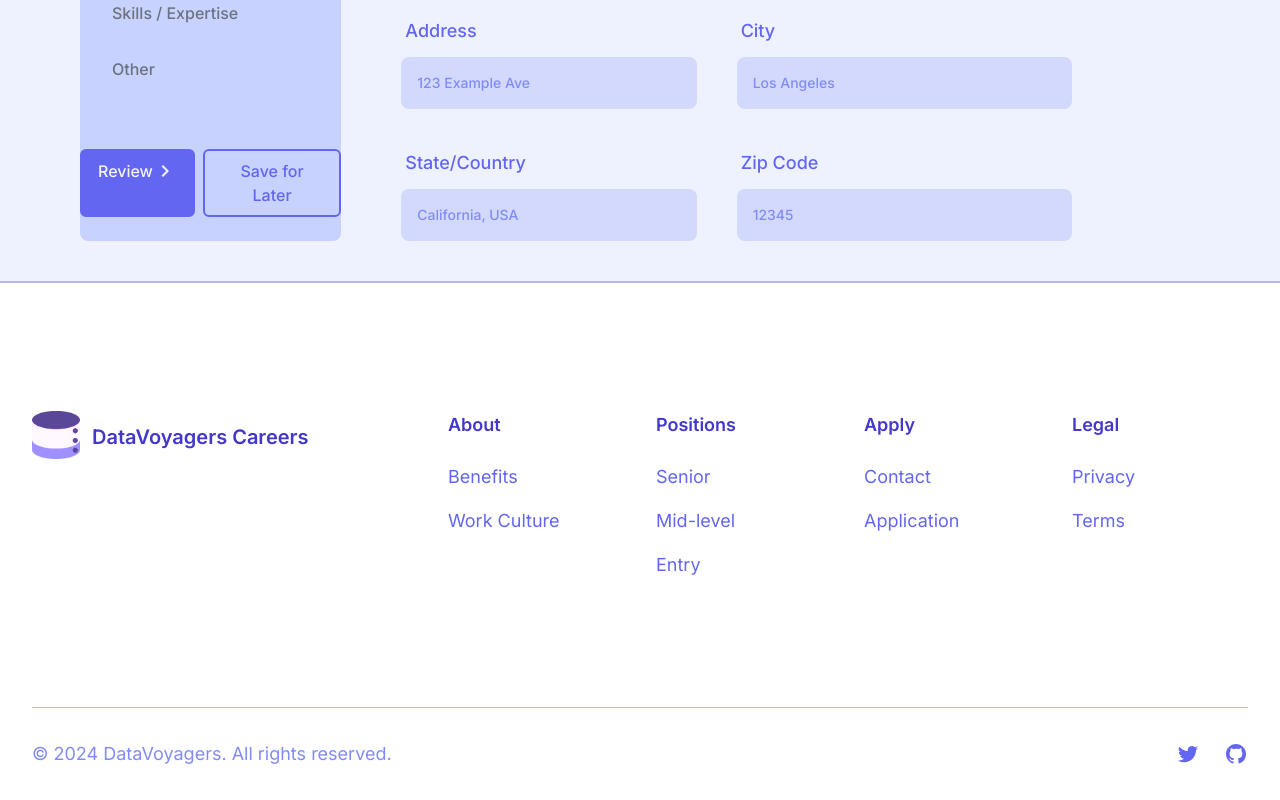
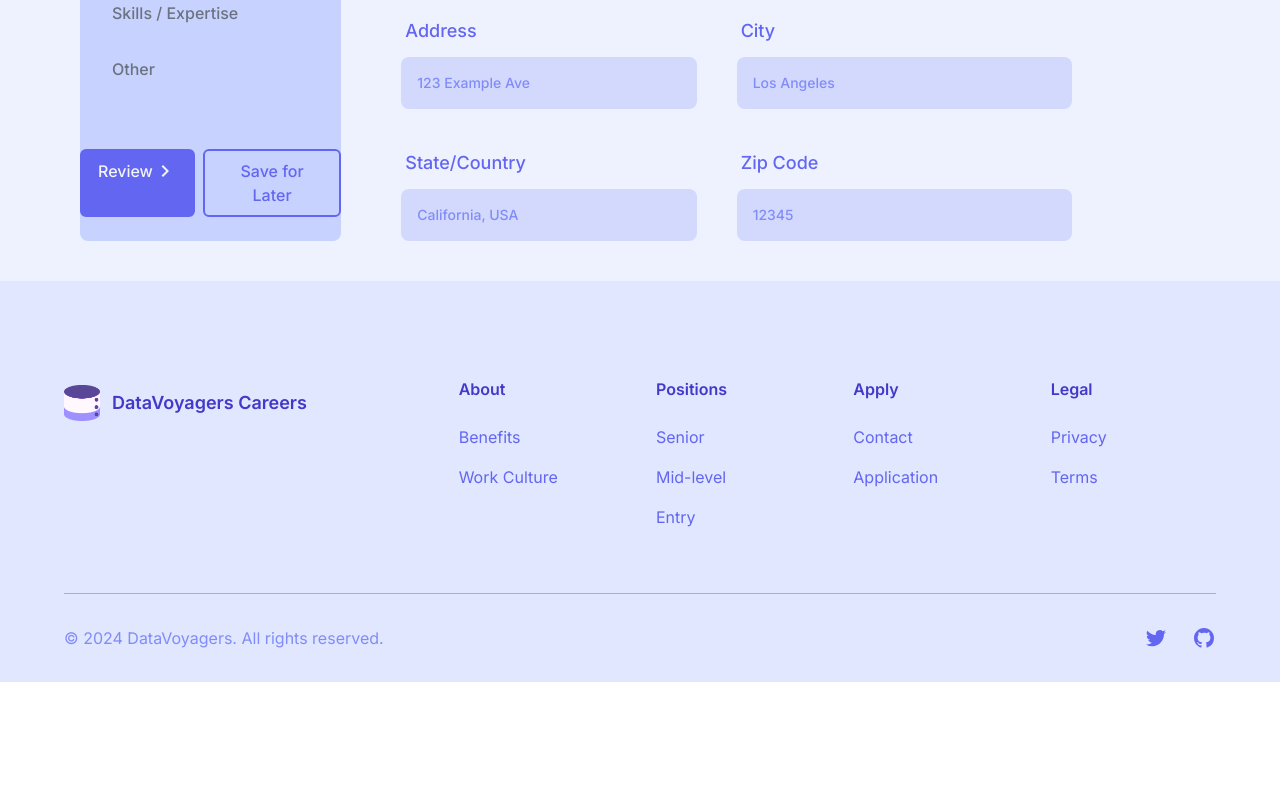
Before and after one commit to carhanc/website-cd, a Next.js app: page /apply in a window 1280 px wide. Shown: the part 323-1123 px from the top of the page. After the commit the page ends 1005 px from the top, so only its background shows below. Built offline with nearby package versions, Linux system fonts and the light colour scheme; no server answers; the database is empty.

Commit message:
smaller footer, nav changes

```diff
--- a/src/app/apply/page.js
+++ b/src/app/apply/page.js
@@ -186,7 +186,7 @@ const Apply = () => {
   const validateFields = () => {
     const newErrors = {};
     Object.keys(formData).forEach(key => {
-      if (!formData[key] && key !== 'title' && key !== 'pronoun') {
+      if (!formData[key] && key !== 'title' && key !== 'pronoun' && key !== "id") {
         newErrors[key] = 'No response';
       }
     });
@@ -206,6 +206,7 @@ const Apply = () => {
 
     setErrors(newErrors);
     updateTabErrors(newErrors);
+    console.log(newErrors)
     return Object.keys(newErrors).length === 0;
   }
 
@@ -334,7 +335,9 @@ const Apply = () => {
   const handleSubmit = (status) => {
     console.log("hi")
     if (validateFields()) {
+      console.log("bang bang")
       if (status === 'edit') {
+
         setSubmitted(true);
       }
       if (status === 'submit') {
--- a/src/app/positions/page.js
+++ b/src/app/positions/page.js
@@ -102,7 +102,7 @@ const Page = () => {
         </select>
         <button
           onClick={clearFilters}
-          className='p-3 bg-indigo-500 rounded-md text-white text-sm w-full lg:w-fit'
+          className='p-3 bg-indigo-500 rounded-md text-white text-sm w-full lg:w-fit hover:bg-indigo-400 ease-linear duration-300'
         >
           Clear
         </button>
--- a/src/components/footer.js
+++ b/src/components/footer.js
@@ -50,26 +50,26 @@ const navigation = {
 export default function Footer() {
   return (
     <footer
-      className=" bg-gradient-to-r border-t-2 border-indigo-600/40"
+      className="bg-indigo-100"
       aria-labelledby="footer-heading"
     >
-      <div className="mx-auto max-w-7xl px-16 pb-8 pt-16 sm:pt-24 lg:px-8 lg:pt-32 opacity-100">
+      <div className="mx-auto max-w-7xl px-16 pb-8 pt-16 sm:pt-24 lg:pt-24">
         <div className="xl:grid xl:grid-cols-3 xl:gap-8">
-            <Link href='/' className="space-x-3 sm:flex text-xl rounded-md
+            <Link href='/' className="space-x-3 flex-row flex text-lg rounded-md
                 font-semibold cursor-pointer ease-linear duration-300">
                 <Image
-                    className="relative w-12 h-12 brightness-125"
+                    className="relative lg:w-9 lg:h-9 h-8 w-8 brightness-125 mt-2"
                     alt="SciLynk Logo"
                     placeholder="blur"
                     draggable="false"
                     src={logo}
                 />
-                <p className="mt-3 hidden md:block text-indigo-700">DataVoyagers Careers</p>
+                <p className="mt-3 md:block text-indigo-700">DataVoyagers Careers</p>
             </Link>
           <div className="mt-16 grid grid-cols-2 gap-8 xl:col-span-2 xl:mt-0">
             <div className="md:grid md:grid-cols-2 md:gap-8">
             <div>
-                <h3 className="text-sm lg:text-lg font-semibold leading-6 text-indigo-700">
+                <h3 className="text-md font-semibold leading-6 text-indigo-700">
                   About
                 </h3>
                 <ul role="list" className="mt-6 space-y-4">
@@ -77,7 +77,7 @@ export default function Footer() {
                     <li key={item.name}>
                       <Link
                         href={item.href}
-                        className="text-sm lg:text-lg leading-6 text-indigo-500 duration-200 hover:font-medium"
+                        className="text-md leading-6 text-indigo-500 duration-200 hover:font-medium"
                       >
                         {item.name}
                       </Link>
@@ -86,7 +86,7 @@ export default function Footer() {
                 </ul>
               </div>
               <div>
-                <h3 className="text-sm lg:text-lg font-semibold leading-6 text-indigo-700 mt-10 md:mt-0">
+                <h3 className="text-md font-semibold leading-6 text-indigo-700 mt-10 md:mt-0">
                   Positions
                 </h3>
                 <ul role="list" className="mt-6 space-y-4">
@@ -94,7 +94,7 @@ export default function Footer() {
                     <li key={item.name}>
                       <Link
                         href={item.href}
-                        className="text-sm lg:text-lg leading-6 text-indigo-500  duration-200 hover:font-medium"
+                        className="text-md leading-6 text-indigo-500  duration-200 hover:font-medium"
                       >
                         {item.name}
                       </Link>
@@ -105,7 +105,7 @@ export default function Footer() {
             </div>
             <div className="md:grid md:grid-cols-2 md:gap-8">
               <div>
-                <h3 className="text-sm lg:text-lg font-semibold leading-6 text-indigo-700">
+                <h3 className="text-md font-semibold leading-6 text-indigo-700">
                   Apply
                 </h3>
                 <ul role="list" className="mt-6 space-y-4">
@@ -113,7 +113,7 @@ export default function Footer() {
                     <li key={item.name}>
                       <Link
                         href={item.href}
-                        className="text-sm lg:text-lg leading-6 text-indigo-500  duration-200 hover:font-medium"
+                        className="text-md leading-6 text-indigo-500  duration-200 hover:font-medium"
                       >
                         {item.name}
                       </Link>
@@ -122,7 +122,7 @@ export default function Footer() {
                 </ul>
               </div>
               <div className="mt-10 md:mt-0">
-                <h3 className="text-sm lg:text-lg font-semibold leading-6 text-indigo-700">
+                <h3 className="text-md font-semibold leading-6 text-indigo-700">
                   Legal
                 </h3>
                 <ul role="list" className="mt-6 space-y-4">
@@ -130,7 +130,7 @@ export default function Footer() {
                     <li key={item.name}>
                       <Link
                         href={item.href}
-                        className="text-sm lg:text-lg leading-6 text-indigo-500  duration-200 hover:font-medium"
+                        className="text-md leading-6 text-indigo-500  duration-200 hover:font-medium"
                       >
                         {item.name}
                       </Link>
@@ -141,7 +141,7 @@ export default function Footer() {
             </div>
           </div>
         </div>
-        <div className="mt-8 sm:mt-32 border-t border-indigo-600/40 pt-8 md:flex md:items-center md:justify-between">
+        <div className="mt-10 sm:mt-16 border-t border-indigo-600/40 pt-8 md:flex md:items-center md:justify-between">
           <div className="flex space-x-6 md:order-2">
             {navigation.social.map((item) => (
               <Link
@@ -155,7 +155,7 @@ export default function Footer() {
               </Link>
             ))}
           </div>
-          <p className="mt-8 text-sm lg:text-lg leading-5 text-indigo-400 md:order-1 md:mt-0">
+          <p className="mt-8 text-md leading-5 text-indigo-400 md:order-1 md:mt-0">
             &copy; {new Date().getFullYear()} DataVoyagers. All rights reserved.
           </p>
         </div>
--- a/src/components/nav.js
+++ b/src/components/nav.js
@@ -23,14 +23,14 @@ const Nav = () => {
     >
       <Disclosure as="nav" className="w-full space-x-4 rounded-xl px-4 py-0">
         {({ open }) => (
-          <nav className="flex justify-between space-x-8 rounded-xl flex-col">
+          <nav className="flex justify-between space-x-3 rounded-xl flex-col">
             <div className="flex flex-row justify-between xl:mx-16">
               <Link
                 href="/"
                 className="gap-2 sm:flex text-lg rounded-md p-2 font-semibold hover:scale-105 cursor-pointer ease-linear duration-150 text-gray-700 text-transparent bg-clip-text"
               >
                 <Image
-                  className="relative w-10 lg:mt-[-4px] mt-[-2px] brightness-125 scale-90"
+                  className="relative w-10 lg:mt-[-4px] mt-[4px] brightness-125 scale-90"
                   alt="NextGen Logo"
                   placeholder="blur"
                   draggable="false"
@@ -79,7 +79,7 @@ const Nav = () => {
               leaveTo="transform scale-95 opacity-0"
               className="relative"
             >
-              <div className="mb-4 first-letter:sm:hidden h-[157px] py-4">
+              <div className="mb-6 first-letter:sm:hidden h-[157px] py-4">
                 <div className="mt-2 flex flex-col space-y-4">
                   <Link href="/positions" passHref>
                     <Disclosure.Button
--- a/src/firebase/authLogic.js
+++ b/src/firebase/authLogic.js
@@ -58,12 +58,12 @@ export const AuthLogic = () => {
             <IoMdArrowDropdown className='my-auto ml-1'/>
           </button>
           {dropdownOpen && (
-            <div className=" fixed right-0 mt-2 w-56 rounded-md shadow-lg bg-white ring-1 ring-black ring-opacity-5 z-50">
+            <div className=" fixed right-0 mt-2 w-56 rounded-md shadow-lg bg-white ring-1 ring-black ring-opacity-5 z-50 border-black">
               <div className="py-1" role="menu" aria-orientation="vertical" aria-labelledby="options-menu">
                 <Link href="/myapps" className="block px-4 py-2 text-sm text-gray-700 hover:text-indigo-500 hover:bg-black" role="menuitem">
                   My Applications
                 </Link>
-                <button onClick={signOutUser} className="block w-full text-left px-4 py-2 text-sm text-gray-700 hover:text-red-500" role="menuitem">
+                <button onClick={signOutUser} className="block px-4 py-2 text-sm text-gray-700 hover:text-indigo-500 hover:bg-black" role="menuitem">
                   Logout
                 </button>
               </div>
@@ -71,7 +71,7 @@ export const AuthLogic = () => {
           )}
         </div>
       ) : (
-        <Link href="/register" className="my-auto hover:scale-105 ease-linear duration-150 hover:text-indigo-500 text-indigo-500/90 hover:brightness-110">
+        <Link href="/register" className="my-auto ease-linear duration-150 hover:text-indigo-500 text-black hover:brightness-110">
           Sign Up
         </Link>
       )}
--- a/src/firebase/authLogicMobile.js
+++ b/src/firebase/authLogicMobile.js
@@ -6,7 +6,7 @@ import { collection, setDoc, doc, getDoc } from "firebase/firestore";
 import { db } from "@/firebase/auth";
 import { useRouter } from "next/navigation";
 
-const AuthLogic = () => {
+const AuthLogicMobile = () => {
   const [authenticatedUser, setAuthenticatedUser] = useState(null);
   const router = useRouter();
 
@@ -37,24 +37,24 @@ const AuthLogic = () => {
   };
 
   return (
-    <strong className='ml-2'>
+    <div className='ml-2'>
       {authenticatedUser ? (
         <Link
           href="/"
           onClick={signOutUser}
-          className="my-auto hover:scale-105 ease-linear duration-150 hover:text-indigo-500 text-indigo-500/90 hover:brightness-110 text-extrabold"
+          className="my-auto hover:scale-105 ease-linear duration-150 hover:text-indigo-500 text-indigo-500 font-bold"
         >
           Logout
         </Link>
       ) : (
         <Link
           href="/register"
-          className="my-auto hover:scale-105 ease-linear duration-150 hover:text-indigo-500 text-indigo-500/90 hover:brightness-110"
+          className="my-auto hover:scale-105 ease-linear duration-150 hover:text-indigo-500 text-indigo-500 hover:brightness-110"
         >
           Sign Up
         </Link>
       )}
-    </strong>
+    </div>
   );
 };
 
@@ -69,4 +69,4 @@ export const fetchUserData = async (uid) => {
   }
 };
 
-export default AuthLogic;
+export default AuthLogicMobile;
```
